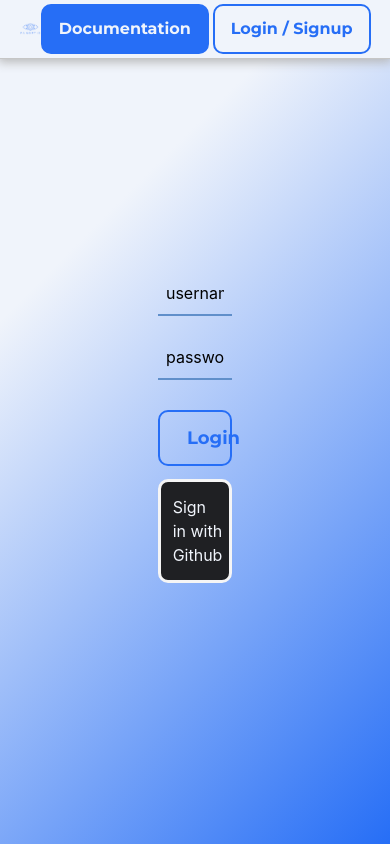
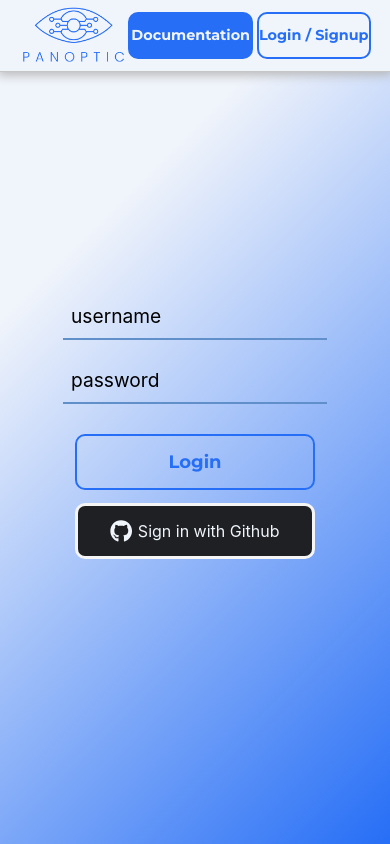
Before and after one commit to oslabs-beta/Panoptic, a Next.js app: page /login in a window 390 px wide. Built offline with nearby package versions, Linux system fonts and the light colour scheme; no server answers.

Commit message:
added mobile friendly for everything but sample page

```diff
--- a/pages/sample-test.tsx
+++ b/pages/sample-test.tsx
@@ -185,6 +185,7 @@ const DataTest: NextPage = ({ initialRememberValue }, props: any) => {
   // console.log(performanceData);
   // console.log(currentUser);
   return (
+    <div className='samplePagContainer'>
       <div className={styles.threeParts}>
         <div className={styles.containerLeft}>
           <div className={styles.metricsContainer}>
@@ -244,11 +245,11 @@ const DataTest: NextPage = ({ initialRememberValue }, props: any) => {
         <div className={styles.containerRight}>
           <div className={styles.detailsList}>
             <h2 className={styles.detailsHeader}>{selected}</h2>
-          <WrightDetails selectedEndpoint={selected} user={currentUser}/>
+            <WrightDetails selectedEndpoint={selected} user={currentUser} />
           </div>
         </div>
       </div>
-
+    </div>
     // <div className={styles.threeParts}>
     //   {/* <Sidenav /> */}
     //   <div className={styles.containerLeft}>
--- a/styles/Login.module.scss
+++ b/styles/Login.module.scss
@@ -9,25 +9,16 @@
   align-items: center;
   background-color: $lavender;
   background-image: linear-gradient(315deg, $blue-stone 0%, $lavender 74%);
-
 }
 
-.username {
-  margin: .6rem;
-  padding: .6em 0.5em;
+.username,
+.password {
+  margin: 0.6rem;
+  padding: 0.6em 0.5em;
   background-color: rgba(0, 0, 0, 0);
   border: none;
   border-bottom: 2px solid $primary-blue;
-  width: 100%;
-}
-
-.password {
-  margin: .6rem;
-  padding: .6em 0.5em;
-  background-color: rgba(0, 0, 0, 0);
-  border: none;
-  border-bottom: 2px solid $primary-blue;
-  width: 100%;
+  min-width: 6rem;
 }
 
 .username:focus,
@@ -38,7 +29,7 @@
 .username::placeholder,
 .password::placeholder {
   color: black;
-  font-size: 1rem;
+  font-size: 1.2rem;
 }
 
 .background {
@@ -61,16 +52,15 @@
   display: flex;
   justify-content: center;
   align-items: center;
-  margin-top: .8rem;
-  padding: .8em 1em;
+  margin-top: 0.8rem;
+  padding: 0.8em 1em;
   border: 3px solid whitesmoke;
   border-radius: 10px;
   color: $lavender;
-  width: 100%;
+  max-width: 100%;
+  min-width: 15rem;
   background: $primary-black;
 }
-
-
 
 .loginButton {
   font-family: $primary-font;
@@ -79,7 +69,8 @@
   border-radius: $round-dem-edges;
   font-weight: 700;
   font-size: large;
-  width: 100%;
+  max-width: 100%;
+  min-width: 15rem;
   margin-top: 20px;
   background-color: transparent;
   color: $blue-stone;
@@ -96,5 +87,4 @@
 .githubLogin {
   margin-right: 5px;
   font-size: 1.4rem;
-
 }
--- a/styles/Nav.module.scss
+++ b/styles/Nav.module.scss
@@ -6,13 +6,14 @@
 .yeahBoi {
   position: fixed;
   top: 0;
-  width: 100%;
+  max-width: 100%;
+  // min-width: 10rem;
   display: flex;
   justify-content: space-between;
   padding: 1% 5%;
   align-items: center;
-  font-size: 1rem;
-  max-height: 10vh;
+  font-size: 0.9rem;
+  max-height: 15vh;
   background-color: $lavender;
   border-bottom: solid rgb(198, 198, 198) 1px;
   box-shadow: 0px 1px 10px 2px rgb(182, 182, 182);
@@ -29,13 +30,12 @@
 }
 
 .logoPic {
-  width: 200px;
+  max-width: 200px;
   height: auto;
   cursor: pointer;
 }
 
 // .buttonsContainer {
-
 //   display: flex;
 //   justify-content: space-between;
 //   align-items: center;
@@ -44,7 +44,7 @@
 
 .loginBtn {
   font-family: $primary-font;
-  padding: 0.7em 1em;
+  padding: 0.7em 0em;
   border: 2px solid $blue-stone;
   border-radius: $round-dem-edges;
   font-weight: 700;
@@ -56,8 +56,8 @@
 
 .readDocsNav {
   font-family: $primary-font;
-  padding: 0.7em 1em;
-  border: 2px solid $blue-stone;
+  padding: 0.7em 0em;
+  border: 0.2rem solid $blue-stone;
   border-radius: $round-dem-edges;
   font-weight: 700;
   background-color: $blue-stone;
@@ -85,13 +85,13 @@
   justify-content: space-between;
 }
 
-// .signupBtn {
-//   font-family: $primary-font;
-//   padding: 0.5em 1.5em;
-//   border: 2px solid HSL(114, 96.1%, 59.6%);
-//   border-radius: $round-dem-edges;
-//   box-shadow: 0px 0px 10px 2px HSL(114, 96.1%, 59.6%);
-//   font-weight: 700;
-//   background-color: #010a01;
-//   color: HSL(114, 96.1%, 59.6%);
-// }
+.signupBtn {
+  font-family: $primary-font;
+  padding: 0.5em 1.5em;
+  border: 2px solid HSL(114, 96.1%, 59.6%);
+  border-radius: $round-dem-edges;
+  box-shadow: 0px 0px 10px 2px HSL(114, 96.1%, 59.6%);
+  font-weight: 700;
+  background-color: #010a01;
+  color: HSL(114, 96.1%, 59.6%);
+}
```
Also changed, not shown: styles/Dashboard.module.scss (+4 -3 lines). Lines whose indentation alone changed are shown as unchanged.
